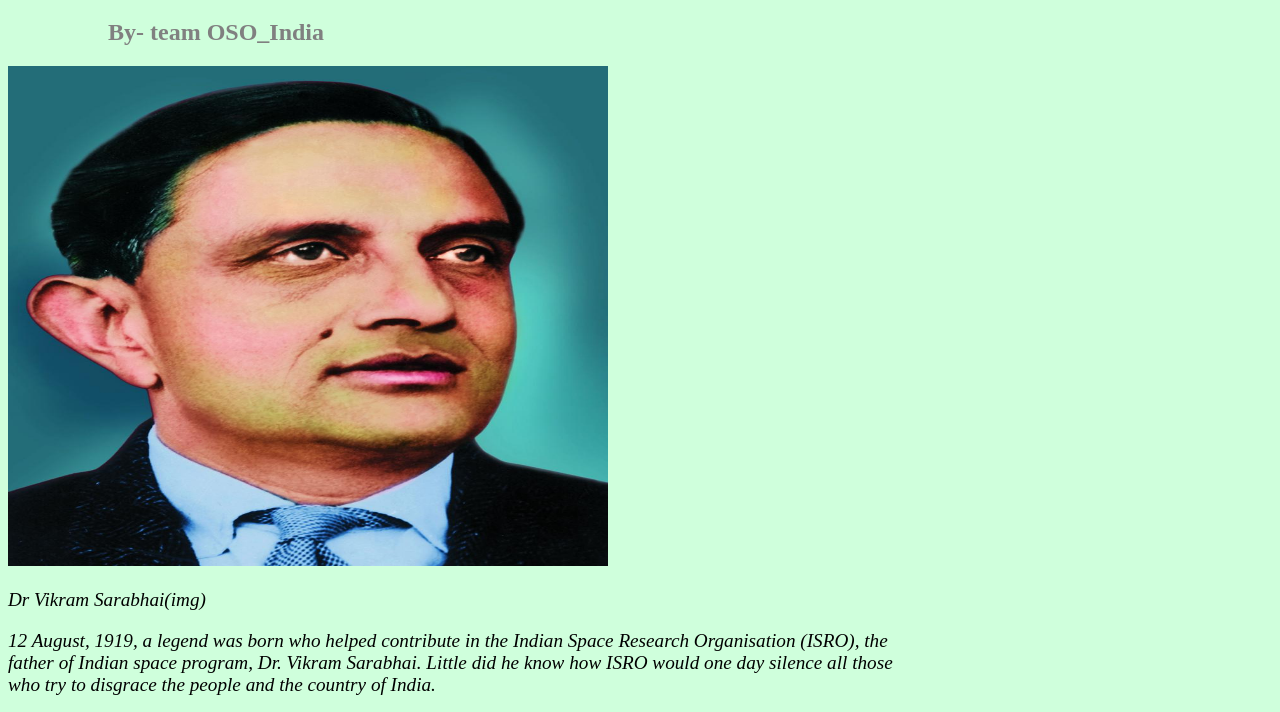
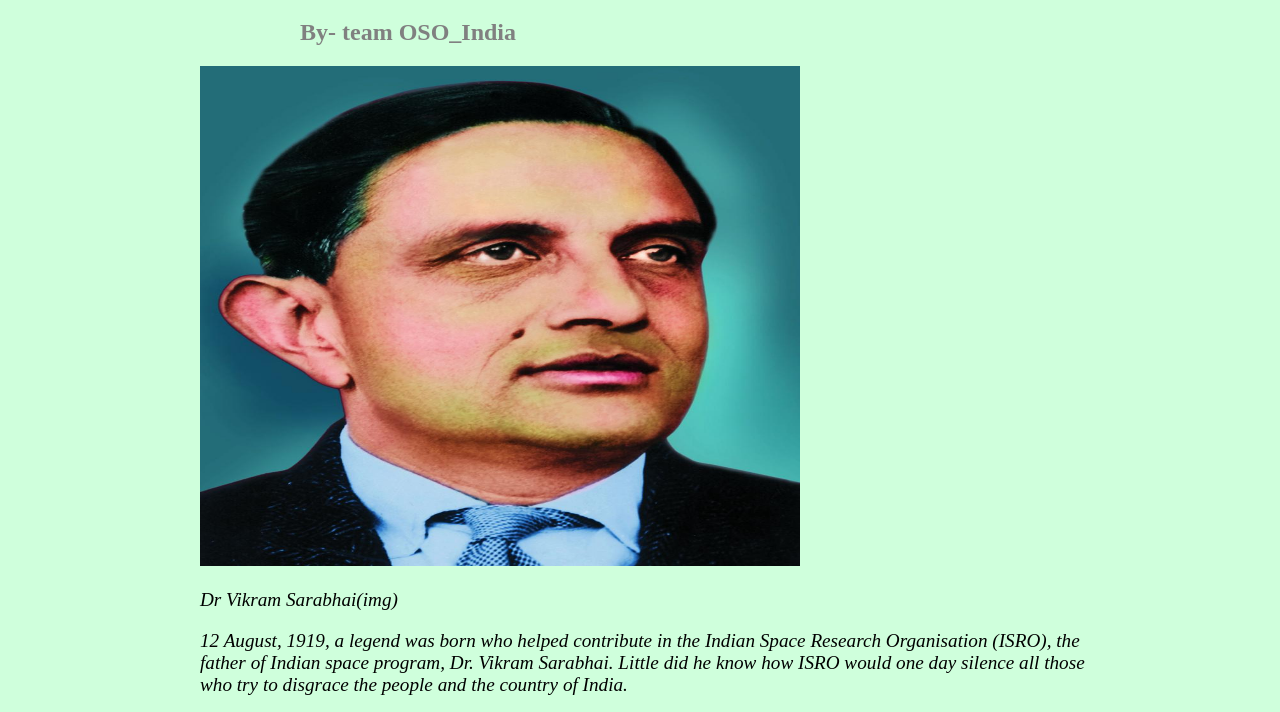
Before and after one commit to Ayushaky/isro, a plain HTML site: page index.html in a window 1280 px wide. Shown: the part 74-786 px from the top of the page. Drawn offline with Linux system fonts and the light colour scheme.

Commit message:
Update styles.css

```diff
--- a/css/styles.css
+++ b/css/styles.css
@@ -10,7 +10,8 @@ h2{
 }
 body{
   background-color: #CFFFDC;
-  width: 70%
+  width: 70%;
+  margin-left:200px;
 
 }
 img{
```
